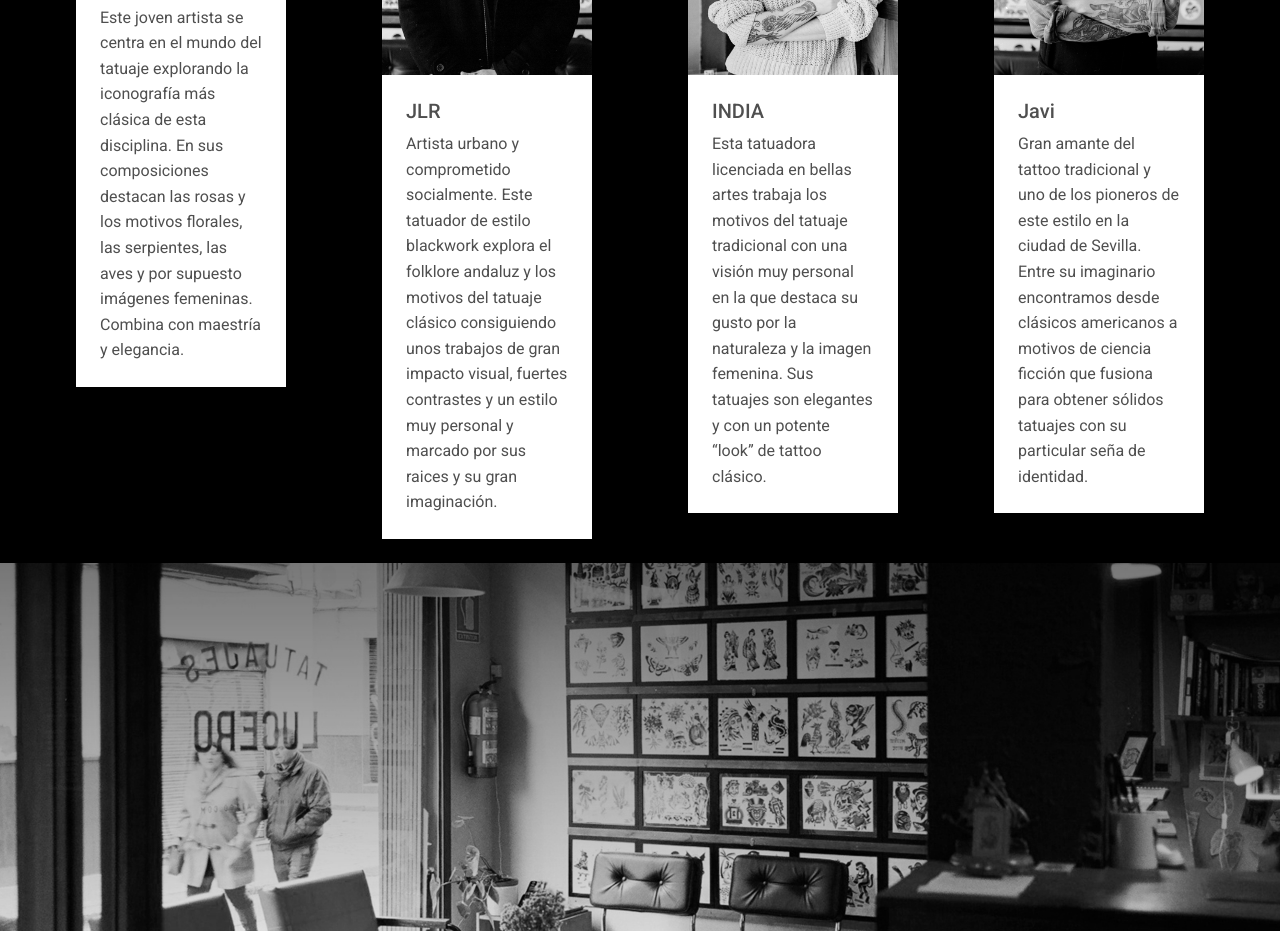
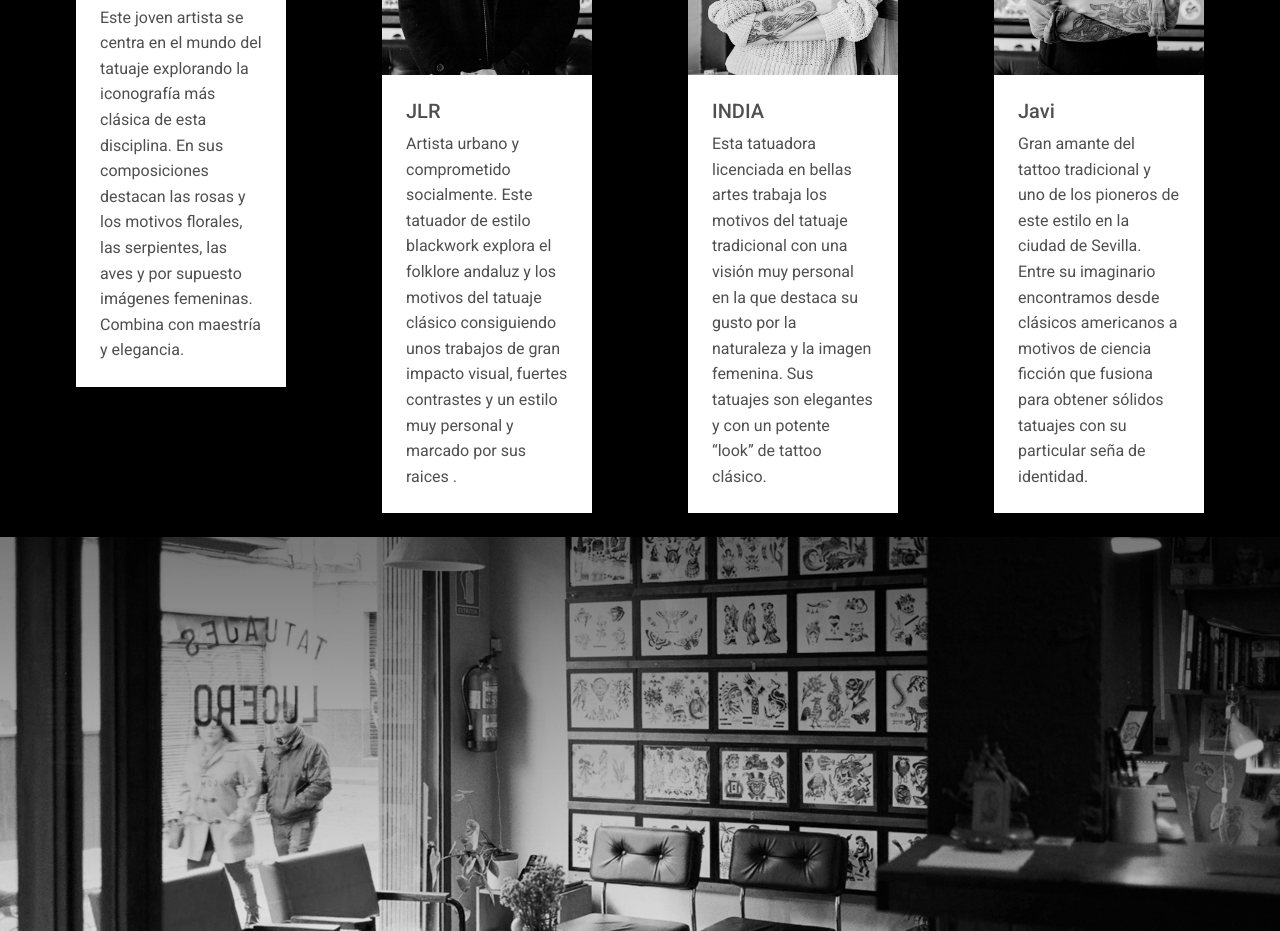
Before and after one commit to juanma0089/Studio_tatto, a plain HTML site: page index.html in a window 1280 px wide. Shown: the part 1946-2877 px from the top of the page. Drawn offline with nearby package versions, Linux system fonts and the light colour scheme.

Commit message:
retoques

```diff
--- a/index.html
+++ b/index.html
@@ -114,7 +114,7 @@
                   estilo blackwork explora el folklore andaluz y los motivos
                   del tatuaje clásico consiguiendo unos trabajos de gran
                   impacto visual, fuertes contrastes y un estilo muy personal y marcado por
-                  sus raices y su gran imaginación.</p>
+                  sus raices .</p>
               </div>
             </div>
           </div>
```
